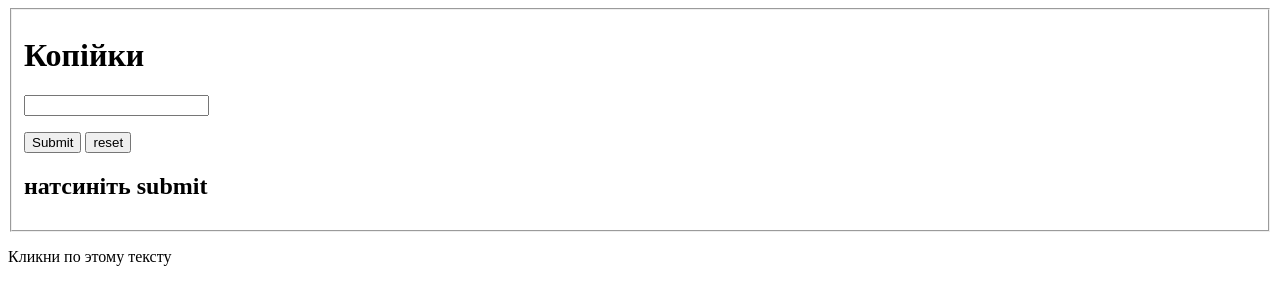
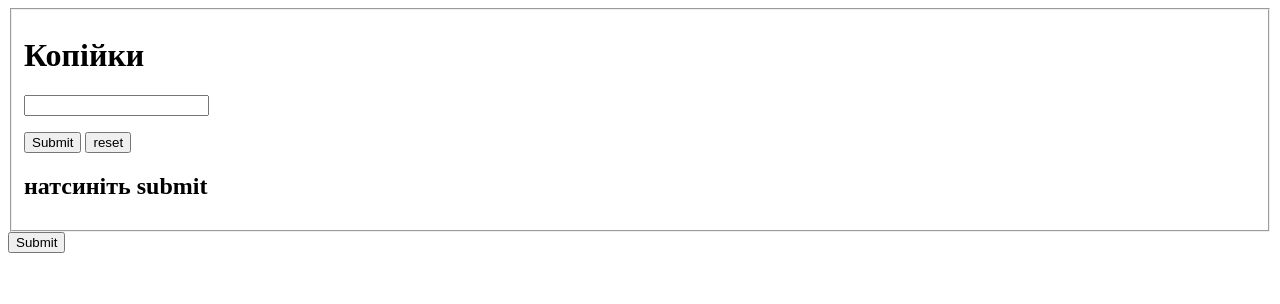
Before and after one commit to Prow3/school, a website: page index.html in a window 1280 px wide. Drawn offline with Linux system fonts and the light colour scheme.

Commit message:
modified:   index.html

```diff
--- a/index.html
+++ b/index.html
@@ -26,6 +26,6 @@
     </form>
     <script src="main.js"></script>
     <audio src="padenie-truby.mp3" autoplay="autoplay"></audio>
-    <p onclick="soundClick()">Кликни по этому тексту</p>
+    <input type="button" value="Submit"onclick=soundClick()/>
   </body>
 </html>
```
